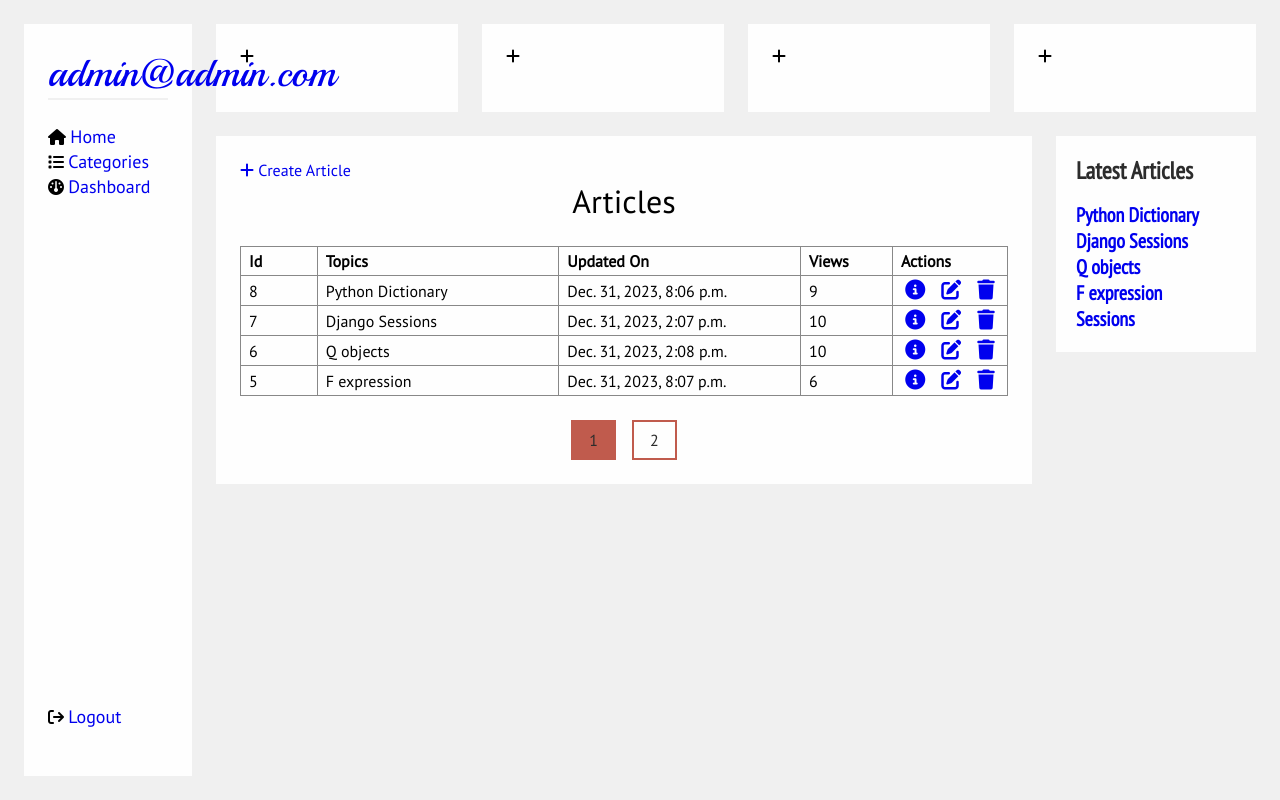
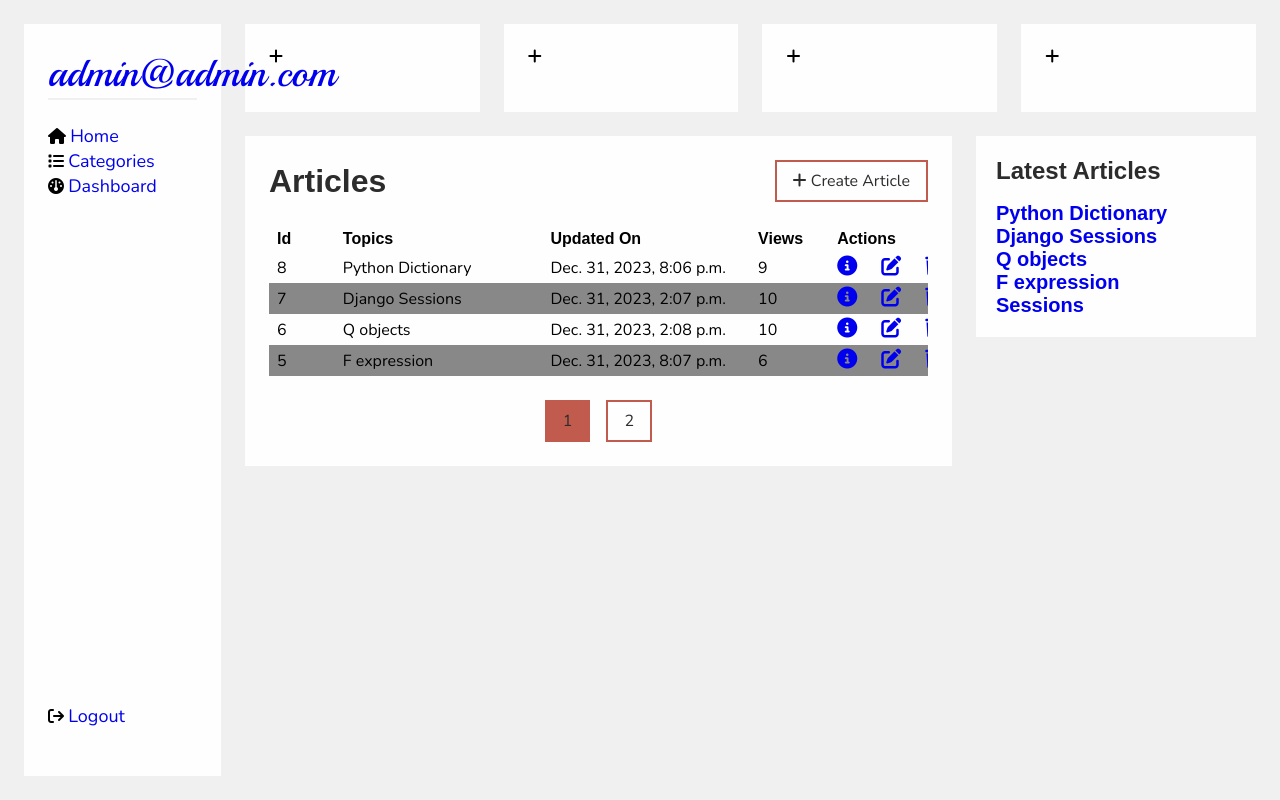
Before and after one commit to minuxdev/angular-notes, a Django app: page /dashboard/ in a window 1280 px wide. Run offline with Django 5.2, Linux system fonts and the light colour scheme; a user stored in the database is signed in; data comes from the database, SQL or seed files in the repository; both versions use the stored data as it was after the commit.

Commit message:
handle responsive table

```diff
--- a/blog/templates/blog/dashboard.html
+++ b/blog/templates/blog/dashboard.html
@@ -17,12 +17,16 @@
     {% comment %}Main content{% endcomment %}
     {% if query == 'categories' %}
         <div class="content">
-            <a href="{% url 'blog:category_list' %}">
+      <section class="top__table">
+        <h2>Categories</h2>
+            <a class="btn btn-secondary" href="{% url 'blog:category_list' %}">
                 <i class="fa-solid fa-plus"></i>
                 Add Category
             </a>
+      </section>
+      <div class="separator"></div>
+      <div class="table">
             <table>
-                <caption>Categories</caption>
                 <thead>
                     <tr>
                         <th>Id</th>
@@ -35,11 +39,12 @@
                 <tbody>
                     {% for category in page_obj %}
                         <tr>
-                            <td>{{ category.pk }}</td>
-                            <td>{{ user.email }}</td>
-                            <td>{{ category.name }}</td>
-                            <td>{{ category.views }}</td>
-                            <td>
+                            <td data-label="Id">{{ category.pk }}</td>
+                            <td data-label="Author">{{ user.email }}</td>
+                            <td data-label="Categories">{{ category.name }}</td>
+                            <td data-label="Total Posts">{{ category.views }}</td>
+                            <td data-label="Actions">
+                                <div>
                                 <a href="{% url 'blog:category_details' pk=category.pk %}">
                                     <i class="fa-solid fa-circle-info"></i>
                                 </a>
@@ -49,11 +54,13 @@
                                 <a href="{% url 'blog:category_delete' pk=category.pk %}">
                                     <i class="fa-solid fa-trash"></i>
                                 </a>
+                </div>
                             </td>
                         </tr>
                     </tbody>
                 {% endfor %}
             </table>
+      </div>
       {% comment %}Pagination{% endcomment %}
       {% if page_obj.paginator.num_pages > 1 %}
             <div class="pagination">
@@ -84,12 +91,15 @@
         </div>
     {% else %}
         <div class="content">
-            <a href="{% url 'blog:article_create' %}">
+          <section class="top__table">
+            <h2>Articles</h2>
+            <a class="btn btn-secondary" href="{% url 'blog:article_create' %}">
                 <i class="fa-solid fa-plus"></i>
                 Create Article
             </a>
+          </section>
+      <div class="table">
             <table>
-                <caption>Articles</caption>
                 <thead>
                     <tr>
                         <th>Id</th>
@@ -102,11 +112,12 @@
                 <tbody>
                     {% for article in page_obj %}
                         <tr>
-                            <td>{{ article.pk }}</td>
-                            <td>{{ article.topic }}</td>
-                            <td>{{ article.updated_on }}</td>
-                            <td>{{ article.views }}</td>
-                            <td>
+                            <td data-label="Id">{{ article.pk }}</td>
+                            <td data-label="Topics">{{ article.topic }}</td>
+                            <td data-label="Posted On">{{ article.updated_on }}</td>
+                            <td data-label="Views">{{ article.views }}</td>
+                            <td data-label="Actions">
+      <div>
                                 <a href="{{ article.get_absolute_url }}">
                                     <i class="fa-solid fa-circle-info"></i>
                                 </a>
@@ -116,11 +127,13 @@
                                 <a href="{% url 'blog:article_delete' slug=article.slug %}">
                                     <i class="fa-solid fa-trash"></i>
                                 </a>
+      </div>
                             </td>
                         </tr>
                     {% endfor %}
                 </tbody>
             </table>
+      </div>
       {% comment %}Pagination{% endcomment %}
       {% if page_obj.paginator.num_pages > 1 %}
             <div class="pagination">
--- a/static/css/style.css
+++ b/static/css/style.css
@@ -1,4 +1,4 @@
-@import url("https://fonts.googleapis.com/css2?family=PT+Sans&family=PT+Sans+Narrow&family=Playball&display=swap");
+@import url("https://fonts.googleapis.com/css2?family=Nunito:wght@400;500;600;700&family=Playball&display=swap");
 html {
   scroll-behavior: smooth;
 }
@@ -68,15 +68,11 @@ table {
   border-collapse: collapse;
   width: 100%;
   text-align: left;
-  overflow: auto;
 }
 table caption {
   margin-bottom: 2.4rem;
 }
-table,
-table tr,
-table th,
-table td {
+table tr {
   border: 0.1rem solid #888;
 }
 table td,
@@ -89,7 +85,7 @@ table th {
 }
 
 body {
-  font-family: "PT Sans", sans-serif;
+  font-family: "Nunito", sans-serif;
 }
 
 h1,
@@ -97,8 +93,9 @@ h2,
 h3,
 h4,
 h5,
-h6 {
-  font-family: "PT Sans Narrow", sans-s;
+h6,
+th {
+  font-family: "Poppins", sans-serif;
 }
 
 h1 {
@@ -555,33 +552,50 @@ header {
 }
 
 .dashboard {
-  display: grid;
-  grid-template-columns: repeat(auto-fit, minmax(32rem, 1fr));
+  display: flex;
+  align-items: center;
+  justify-content: flex-start;
   gap: 2.4rem;
-  grid-template-columns: minmax(10rem, 24rem) 1fr;
-  align-items: start;
-  min-height: 100vh;
+  flex-wrap: wrap;
+  flex-direction: row;
+  flex-wrap: nowrap;
+  align-items: stretch;
+  height: 100vh;
   width: 100%;
   padding: 2.4rem 2.4rem;
 }
 .dashboard .side__nav {
   background: #fefefe;
-  padding: 2.4rem 2.4rem;
   position: relative;
   height: 100%;
+  width: 24rem;
+  position: relative;
+}
+.dashboard .side__nav ul {
+  padding: 2.4rem 2.4rem;
+  position: absolute;
+  top: 0;
+  left: 0;
+  width: 100%;
+  height: 100%;
+}
+.dashboard .side__nav ul li {
+  overflow-x: hidden;
 }
 .dashboard .side__nav .dashboard__logout {
   position: absolute;
   top: 85vh;
 }
 .dashboard .content__wrapper {
+  overflow-y: auto;
   display: grid;
   grid-template-columns: repeat(auto-fit, minmax(32rem, 1fr));
   gap: 2.4rem;
   grid-template-columns: 1fr minmax(20rem, 28rem);
-  grid-template-rows: max-content 1fr;
+  grid-auto-rows: max-content;
   gap: 2.4rem;
   align-items: start;
+  width: 100%;
 }
 .dashboard .content__wrapper > * {
   padding: 2.4rem 2.4rem;
@@ -600,28 +614,49 @@ header {
   background: #fefefe;
   width: 100%;
 }
-.dashboard .content__wrapper .content table {
-  min-width: 768px;
-}
-.dashboard .content__wrapper .content table th:first-child {
-  width: 10%;
-}
-.dashboard .content__wrapper .content table th:nth-child(4) {
-  width: 12%;
-}
-.dashboard .content__wrapper .content table th:last-child {
-  width: 15%;
-}
-.dashboard .content__wrapper .content table td:last-child {
+.dashboard .content__wrapper .content .top__table {
   display: flex;
   align-items: center;
-  justify-content: center;
+  justify-content: space-between;
   gap: 2.4rem;
   flex-wrap: wrap;
   flex-direction: row;
-  gap: 1.6rem;
+  margin-bottom: 2.4rem;
+}
+.dashboard .content__wrapper .content .top__table h2 {
+  margin: 0;
+  text-align: left;
+}
+.dashboard .content__wrapper .content .table {
+  overflow-x: auto;
+}
+.dashboard .content__wrapper .content .table table,
+.dashboard .content__wrapper .content .table table tr {
+  border: none;
+}
+.dashboard .content__wrapper .content .table table tr:nth-child(even) {
+  background: #888;
+}
+.dashboard .content__wrapper .content .table table th:first-child {
+  width: 10%;
+}
+.dashboard .content__wrapper .content .table table th:nth-child(4) {
+  width: 12%;
+}
+.dashboard .content__wrapper .content .table table th:last-child {
+  width: 15%;
+}
+.dashboard .content__wrapper .content .table table td:last-child {
+  border: none;
+}
+.dashboard .content__wrapper .content .table table td:last-child div {
+  display: flex;
+  align-items: center;
+  justify-content: space-between;
+  gap: 2.4rem;
+  flex-wrap: wrap;
+  flex-direction: row;
   flex-wrap: nowrap;
-  border: none;
 }
 .dashboard .content__wrapper .recent__activities {
   padding: 2rem 2rem;
--- a/static/scss/blog/base/_reset.scss
+++ b/static/scss/blog/base/_reset.scss
@@ -66,16 +66,12 @@ table {
   border-collapse: collapse;
   width: 100%;
   text-align: left;
-  overflow: auto;
 
   caption {
     margin-bottom: 2.4rem;
   }
 
-  &,
-  tr,
-  th,
-  td {
+  tr {
     border: 0.1rem solid map-get($colors, "gray");
   }
 
--- a/static/scss/blog/base/_variables.scss
+++ b/static/scss/blog/base/_variables.scss
@@ -15,7 +15,7 @@ $container-padding: 3.2rem;
 
 $gutter: 2.4rem;
 
-$mobile: 500px;
-$tablet: 768px;
+$mobile: 600px;
+$tablet: 800px;
 $laptop: 1200px;
 $desktop: 1440px;
--- a/templates/dashboard_base.html
+++ b/templates/dashboard_base.html
@@ -1,24 +1,26 @@
 <!DOCTYPE html>
 <html lang="en">
-
 </i>
-{% load static %} {{ form.media }}
+{% load static %}
+{{ form.media }}
 <title>Home</title>
 <meta charset="UTF-8" />
 <meta name="viewport" content="width=device-width, initial-scale=1" />
-<link rel="stylesheet" href="{% static 'highlight/styles/atom-one-dark.css' %}" />
+<link rel="stylesheet"
+      href="{% static 'highlight/styles/atom-one-dark.css' %}" />
 <link rel="stylesheet" href="{% static 'css/style.css' %}" />
-<link rel="stylesheet" href="https://cdnjs.cloudflare.com/ajax/libs/font-awesome/6.5.1/css/all.min.css"
+<link rel="stylesheet"
+      href="https://cdnjs.cloudflare.com/ajax/libs/font-awesome/6.5.1/css/all.min.css"
       integrity="sha512-DTOQO9RWCH3ppGqcWaEA1BIZOC6xxalwEsw9c2QQeAIftl+Vegovlnee1c9QX4TctnWMn13TZye+giMm8e2LwA=="
-  crossorigin="anonymous" referrerpolicy="no-referrer" />
+      crossorigin="anonymous"
+      referrerpolicy="no-referrer" />
 </head>
-
 <body>
     <div class="dashboard">
         <div class="side__nav">
+            <ul class="side__menu">
                 <a href="{% url 'blog:home' %}" class="logo">{{ user }}</a>
                 <div class="separator"></div>
-      <ul class="side__menu">
                 <li>
                     <i class="fa-solid fa-house"></i>
                     <a class="menu" href="{% url 'blog:home' %}">Home</a>
@@ -38,9 +40,9 @@
             </ul>
         </div>
         <div class="content__wrapper">
-      {% block content %} {% endblock content %}
+            {% block content %}
+            {% endblock content %}
         </div>
     </div>
 </body>
-
 </html>
```
Also changed, not shown: other parts of static/css/style.css (+32 -5 lines), static/scss/blog/base/_typography.scss (+5 -4 lines), static/scss/blog/pages/_dashboard.scss (+88 -11 lines), db.sqlite3, media/thumbnails/YrLOXUz.jpeg (added), 1 other file. Lines whose indentation alone changed are shown as unchanged.
